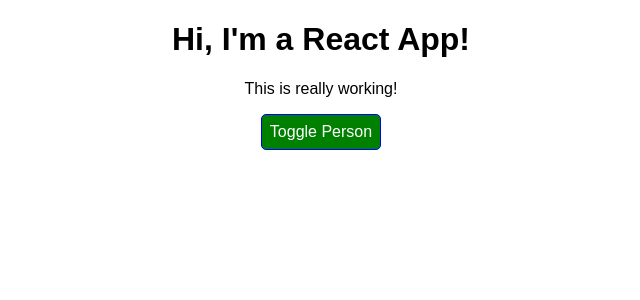
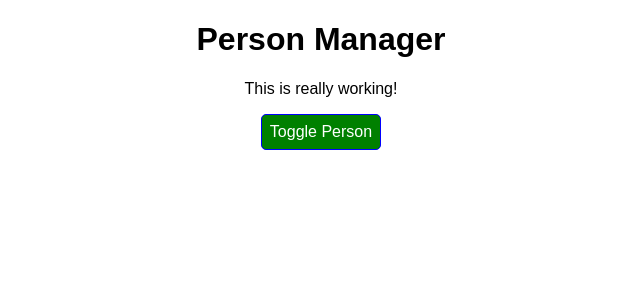
Before and after one commit to twood17/react-burger, a React app: page / in a window 1280 px wide. Shown: the top 300 px of the page, without its empty margins (319-959 px from the left). Built offline with nearby package versions, Linux system fonts and the light colour scheme.

Commit message:
lifecycle learning

```diff
--- a/src/components/Cockpit/Cockpit.js
+++ b/src/components/Cockpit/Cockpit.js
@@ -16,7 +16,7 @@
 	}
 	return (
 		<div className={classes.Cockpit}>
-			<h1>Hi, I'm a React App!</h1>
+			<h1>{props.title}</h1>
 			<p className={assignedClasses.join(' ')}>This is really working!</p>
 			<button className={btnClass} onClick={props.clicked}>
 				Toggle Person
--- a/src/components/Persons/Person/Person.js
+++ b/src/components/Persons/Person/Person.js
@@ -10,7 +10,7 @@
 	// if(rnd > .7) {
 	// 	throw new Error('Something went wrong')
 	// }
-
+	console.log('[Person.js] rendering...')
 	return (
 		<div className={classes.Person}>
 			<p onClick={props.click}>
--- a/src/components/Persons/Persons.js
+++ b/src/components/Persons/Persons.js
@@ -1,7 +1,9 @@
-import React from 'react'
-import Person from './Person/Person'
+import React from 'react';
+import Person from './Person/Person';
 
-const Persons = (props) => props.persons.map((person, index) => {
+const Persons = (props) => {
+	console.log('[Person.js] rendering...');
+	return props.persons.map((person, index) => {
 		return (
 			// <ErrorBoundary key={person.id}>
 			<Person
@@ -13,6 +15,7 @@
 			/>
 			// </ErrorBoundary>
 		);
-    })
+	});
+};
 
 export default Persons;
--- a/src/containers/App.js
+++ b/src/containers/App.js
@@ -5,6 +5,11 @@
 // import ErrorBoundary from './components/ErrorBoundary/ErrorBoundary';
 
 class App extends Component {
+	constructor(props) {
+		super(props)
+		console.log('[App.js] constructor');
+
+	}
 	//testing 2345
 	state = {
 		persons: [
@@ -15,6 +20,15 @@
 		otherState: 'some value',
 		showPersons: false
 	};
+
+	static getDerivedStateFromProps(props, state){
+		console.log('[App.js] getDerivedStateFromProps', props)
+		return state;
+	}
+
+	componentDidMount() {
+		console.log('[App.js] componentDidMount')
+	}
 
 	nameChangedHandler = (event, id) => {
 		const personIndex = this.state.persons.findIndex((p) => {
@@ -46,6 +60,7 @@
 	};
 
 	render() {
+		console.log('[App.js] render')
 		let persons = null;
 		// let btnClass = [ classes.Button ];
 
@@ -62,6 +77,7 @@
 		return (
 			<div className={classes.App}>
 				<Cockpit
+					title = {this.props.appTitle}
 					showPersons={this.state.showPersons}
 					persons={this.state.persons}
 					clicked={this.togglePersonsHandler} />
--- a/src/index.js
+++ b/src/index.js
@@ -4,5 +4,5 @@
 import App from './containers/App';
 import registerServiceWorker from './registerServiceWorker';
 
-ReactDOM.render(<App />, document.getElementById('root'));
+ReactDOM.render(<App appTitle = "Person Manager" />, document.getElementById('root'));
 registerServiceWorker();
```
Lines whose indentation alone changed are shown as unchanged.
